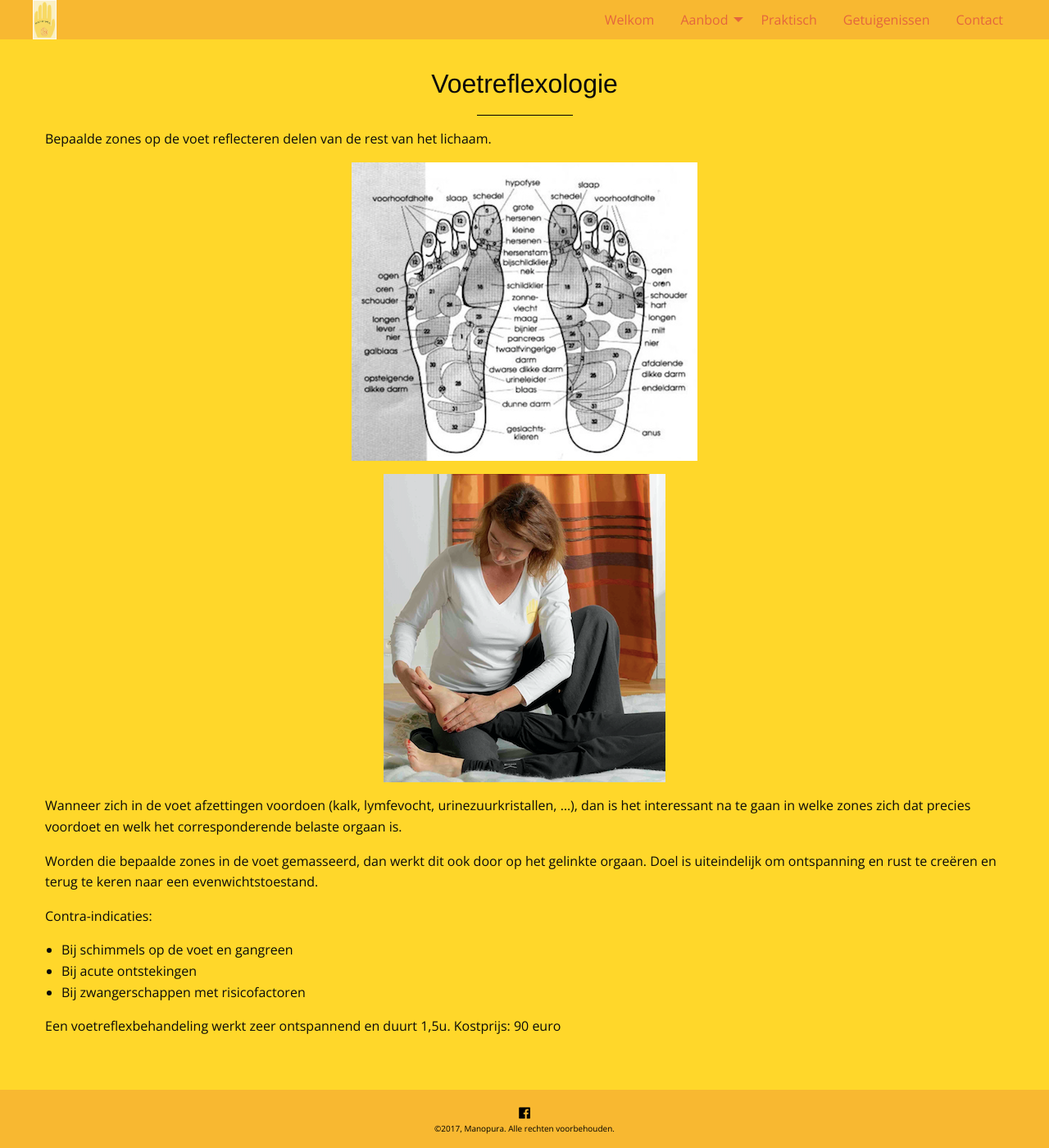
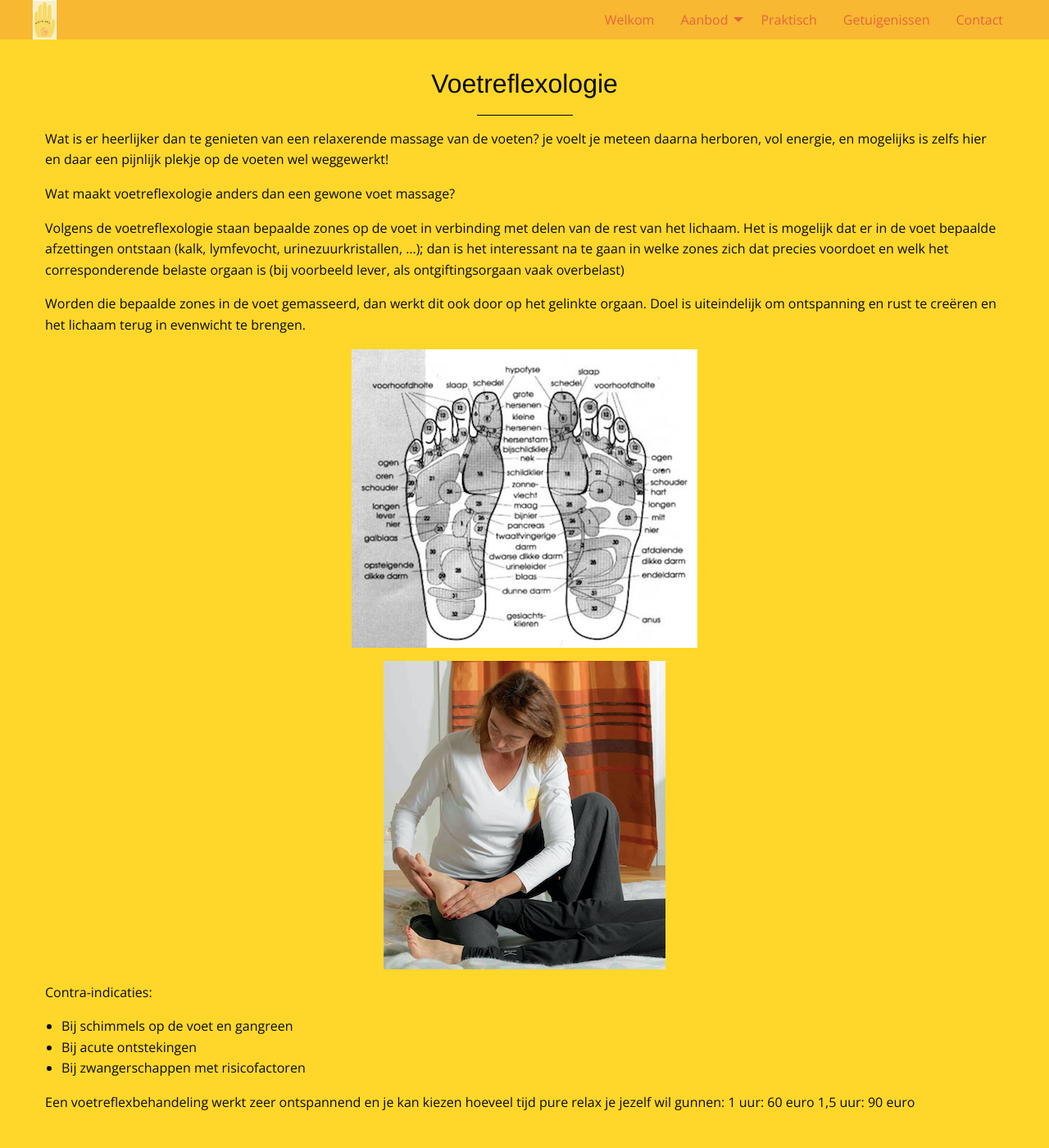
Before and after one commit to manopura/manopura.github.io, a Jekyll site: the page built from voetreflexologie.md, in a window 1280 px wide and 1400 px high. Shown: the whole window at 82% size. Built offline with Jekyll 4.4.1, drawn with Linux system fonts in a browser that asks for light colours; nearby versions of some CDN libraries; our own code applies the rules of GitHub Pages for plain Markdown files.

Commit message:
Update voetreflexologie.md

```diff
--- a/voetreflexologie.md
+++ b/voetreflexologie.md
@@ -4,19 +4,25 @@ menu: voetreflexologie
 ---
 # Voetreflexologie
 
-Bepaalde zones op de voet reflecteren delen van de rest van het lichaam.
+Wat is er heerlijker dan te genieten van een relaxerende massage van de voeten? je voelt je meteen daarna herboren, vol energie, en mogelijks is zelfs hier en daar een pijnlijk plekje op de voeten wel weggewerkt!
+
+Wat maakt voetreflexologie anders dan een gewone voet massage?
+
+Volgens de voetreflexologie staan bepaalde zones op de voet in verbinding met delen van de rest van het lichaam.
+Het is mogelijk dat er in de voet bepaalde afzettingen ontstaan (kalk, lymfevocht, urinezuurkristallen, …); dan is het interessant na te gaan in welke zones zich dat precies voordoet en welk het corresponderende belaste orgaan is (bij voorbeeld lever, als ontgiftingsorgaan vaak overbelast)
+
+Worden die bepaalde zones in de voet gemasseerd, dan werkt dit ook door op het gelinkte orgaan. Doel is uiteindelijk om ontspanning en rust te creëren en het lichaam terug in evenwicht  te brengen.
+
 
 ![voetreflex](images/voetreflex.png)
 ![voetreflex](images/voet_web.png)
 
-
-Wanneer zich in de voet afzettingen voordoen (kalk, lymfevocht, urinezuurkristallen, ...), dan is het interessant na te gaan in welke zones zich dat precies voordoet en welk het corresponderende belaste orgaan is.
-
-Worden die bepaalde zones in de voet gemasseerd, dan werkt dit ook door op het gelinkte orgaan. Doel is uiteindelijk om ontspanning en rust te creëren en terug te keren naar een evenwichtstoestand.
 
 Contra-indicaties:
 * Bij schimmels op de voet en gangreen
 * Bij acute ontstekingen
 * Bij zwangerschappen met risicofactoren
 
-Een voetreflexbehandeling werkt zeer ontspannend en duurt 1,5u. Kostprijs: 90 euro
+Een voetreflexbehandeling werkt zeer ontspannend en je kan kiezen hoeveel tijd pure relax je jezelf wil gunnen:
+1 uur: 60 euro
+1,5 uur: 90 euro
```
